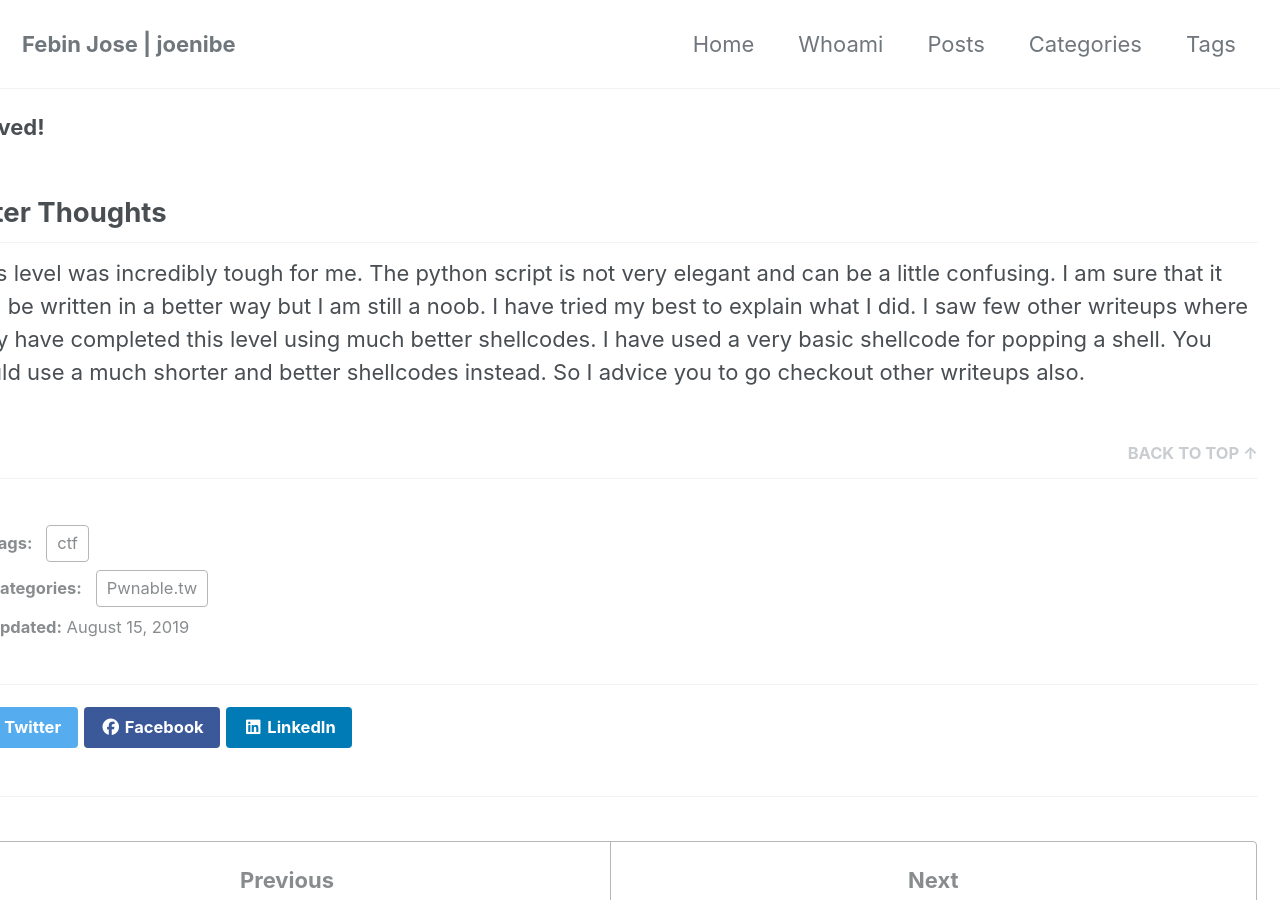
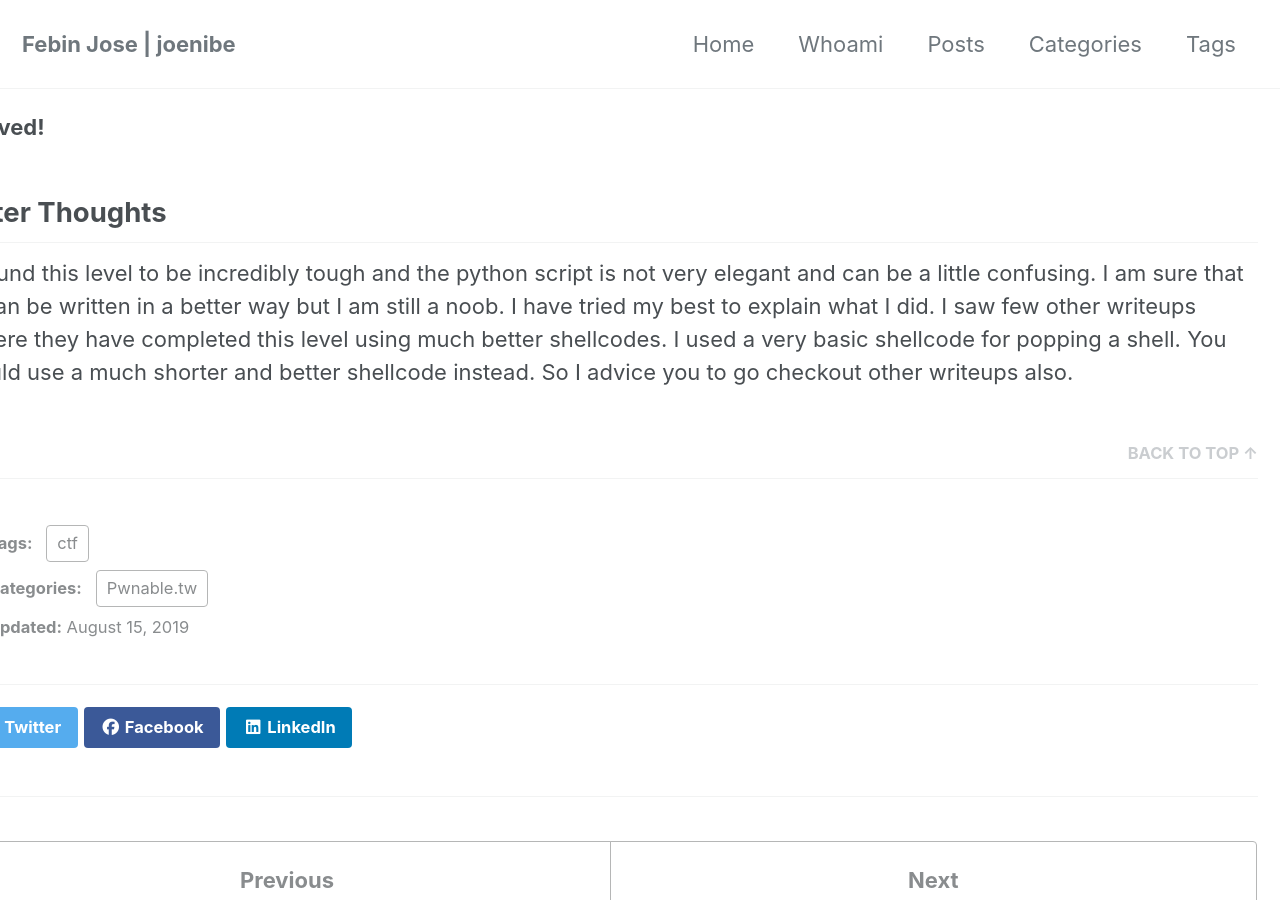
Before and after one commit to JoeNibe/JoeNibe.github.io, a Jekyll site: the page built from _posts/pawnable.tw/2019-08-16-pwnable3-calc.md, in a window 1280 px wide and 900 px high, scrolled down 13062 px. Built offline with Jekyll 4.4.1, drawn with Linux system fonts in a browser that asks for light colours; cached includes are drawn as plain includes; nearby versions of some CDN libraries.

Commit message:
Update 2019-08-16-pwnable3-calc.md

```diff
--- a/_posts/pawnable.tw/2019-08-16-pwnable3-calc.md
+++ b/_posts/pawnable.tw/2019-08-16-pwnable3-calc.md
@@ -401,4 +401,4 @@ FLAG{xxxxxxxxxxxxxxxx}
 ### Solved!
 
 ## After Thoughts
-This level was incredibly tough for me. The python script is not very elegant and can be a little confusing. I am sure that it can be written in a better way but I am still a noob. I have tried my best to explain what I did. I saw few other writeups where they have completed this level using much better shellcodes. I have used a very basic shellcode for popping a shell. You could use a much shorter and better shellcodes instead. So I advice you to go checkout other writeups also.
+I found this level to be incredibly tough and the python script is not very elegant and can be a little confusing. I am sure that it can be written in a better way but I am still a noob. I have tried my best to explain what I did. I saw few other writeups where they have completed this level using much better shellcodes. I used a very basic shellcode for popping a shell. You could use a much shorter and better shellcode instead. So I advice you to go checkout other writeups also.
```
